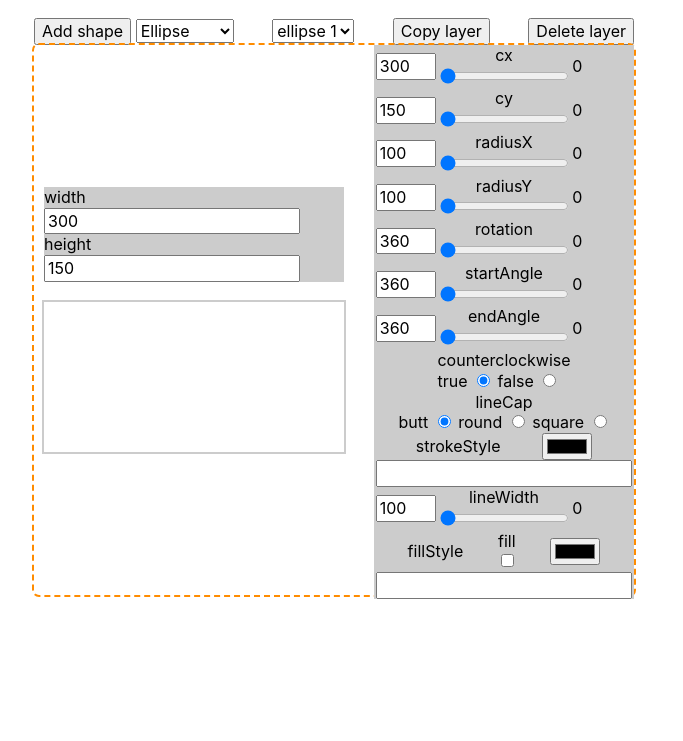
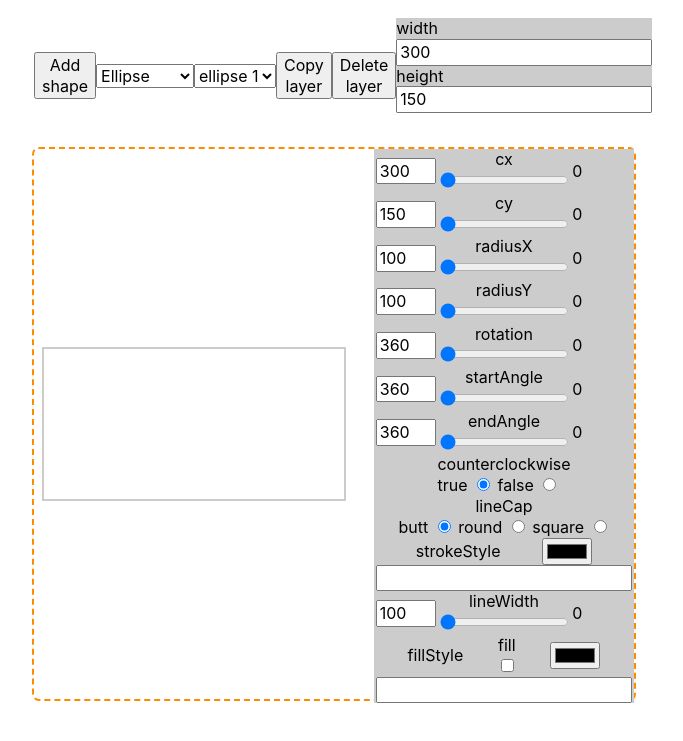
Before and after one commit to igorklyopov/canvas-manipulator, a plain HTML site: page index.html in a window 1280 px wide. Both pictures are taken after a click on the button "Add shape". Shown: the part 45-786 px from the top of the page, without its empty margins (306-989 px from the left). Drawn offline with Linux system fonts and the light colour scheme.

Commit message:
add change canvas size

```diff
--- a/css/style.css
+++ b/css/style.css
@@ -76,7 +76,15 @@ h1 {
   text-align: center;
 }
 
-.layers-menu {
+
+
+.layer_menu {
+  display: flex;
+  align-items: center;
+  justify-content: space-between;
+}
+
+.layer_menu_list{
   display: flex;
   align-items: center;
   justify-content: space-between;
@@ -118,6 +126,8 @@ h1 {
   display: flex;
   justify-content: space-between;
   align-items: center;
+
+  width: 100%;
 }
 
 .canvas_wrap {
@@ -125,7 +135,7 @@ h1 {
   margin-left: 10px;
 }
 
-.layer-header {
+.layer_header {
   display: flex;
   align-items: center;
   justify-content: space-between;
--- a/index.html
+++ b/index.html
@@ -10,34 +10,50 @@
   <body>
     <h1>Canvas manipulator</h1>
 
-    <div class="container layer-header" id="layer-header">
-      <div class="">
-        <button type="button" class="add-layer-btn" data-function="add-layer">
+    <div class="container layer_header" id="layer_header">
+      <div class="layer_menu">
+        <ul class="layer_menu_list layer_menu_add">
+          <li>
+            <button
+              type="button"
+              class="add-layer-btn"
+              data-function="add-layer"
+            >
               Add shape
             </button>
+          </li>
+          <li>
             <select
-          name="select-shape"
-          id="select-shape"
-          data-function="select-shape"
+              name="select_shape"
+              id="select_shape"
+              data-function="select_shape"
               class="shape-select"
             >
               <option value="ellipse">Ellipse</option>
               <option value="rectangle">Rectangle</option>
               <option value="line">Line</option>
             </select>
-      </div>
-
+          </li>
+        </ul>
+        <ul class="layer_menu_list layer_menu_change">
+          <li>
             <select
-        name="select-layer"
-        id="select-layer"
-        data-function="select-layer"
+              name="select_layer"
+              id="select_layer"
+              data-function="select_layer"
               class="layer-select is-hidden"
             ></select>
-
-      <button type="button" class="copy-layer-btn" data-function="copy-layer">
+          </li>
+          <li>
+            <button
+              type="button"
+              class="copy-layer-btn"
+              data-function="copy-layer"
+            >
               Copy layer
             </button>
-
+          </li>
+          <li>
             <button
               type="button"
               class="delete-layer-btn"
@@ -45,6 +61,35 @@
             >
               Delete layer
             </button>
+          </li>
+          <li>
+            <ul class="canvas_controls_list js_controls_canvas">
+              <li>
+                <label class="canvas-control">
+                  <span class="controls-name">width</span>
+                  <input
+                    type="number"
+                    value="300"
+                    name="canvas-width"
+                    data-name="canvas-control-input"
+                  />
+                </label>
+              </li>
+              <li>
+                <label class="canvas-control">
+                  <span class="controls-name">height</span>
+                  <input
+                    type="number"
+                    value="150"
+                    name="canvas-height"
+                    data-name="canvas-control-input"
+                  />
+                </label>
+              </li>
+            </ul>
+          </li>
+        </ul>
+      </div>
     </div>
 
     <ul class="container layers_list" id="layers_container"></ul>
--- a/js/main.js
+++ b/js/main.js
@@ -1,5 +1,4 @@
 // ====== Layers data ======>
-
 const savedLayersData = getLayersData();
 let LAYERS_DATA = [];
 
@@ -15,11 +14,13 @@ function saveLayersData() {
 // ====== Get layers ======>
 (() => {
   // refs
-  const layerHeaderRef = document.getElementById('layer-header');
-  const selectLayerRef = document.getElementById('select-layer');
-  const selectShapeRef = document.getElementById('select-shape');
+  const layerHeaderRef = document.getElementById('layer_header');
+  const selectLayerRef = document.getElementById('select_layer');
+  const selectShapeRef = document.getElementById('select_shape');
   const layersContainerRef = document.getElementById('layers_container');
-  const layersRefs = document.getElementsByClassName('js-layer');
+  const layersRefs = document.getElementsByClassName('js_layer');
+  const canvasControlsGlobalRef = document.querySelector('.js_controls_canvas');
+  const canvasGlobalRef = document.getElementsByClassName('js_canvas');
 
   let LAYER_NUMBER =
     LAYERS_DATA.length === 0 ? LAYERS_DATA.length + 1 : LAYERS_DATA.length;
@@ -43,8 +44,8 @@ function saveLayersData() {
     renderSelectLayerOptions(LAYERS_DATA);
   }
 
+  // ------ Layers menu ------>
   layerHeaderRef.addEventListener('click', onHeaderBtnClick);
-
   layerHeaderRef.addEventListener('change', onHeaderInputChange);
 
   function onHeaderBtnClick(e) {
@@ -69,11 +70,11 @@ function saveLayersData() {
 
   function onHeaderInputChange(e) {
     switch (e.target.dataset.function) {
-      case 'select-shape':
+      case 'select_shape':
         addLayer(e.target.value);
         break;
 
-      case 'select-layer':
+      case 'select_layer':
         selectLayer(e);
         break;
 
@@ -101,41 +102,36 @@ function saveLayersData() {
     LAYER_NUMBER += 1;
   }
 
+  function selectLayer(e) {
+    Array.from(layersRefs).forEach((layerItem, index) => {
+      layerItem.id === e.target.value
+        ? (layerItem.style.zIndex = LAYERS_DATA.length + 1)
+        : (layerItem.style.zIndex = index);
+    });
+  }
+
+  function deleteLayer(layerId) {
+    for (const layerItem of layersRefs) {
+      if (layerItem.id === layerId) {
+        layerItem.remove();
+      }
+    }
+
+    LAYERS_DATA = LAYERS_DATA.filter((layerItem) => layerItem.id !== layerId);
+    saveLayersData();
+  }
+
   function renderLayers(data) {
     const layersMarkup = data.map((layerItem) => {
       const layerItemEl = document.createElement('li');
       layerItemEl.setAttribute('id', layerItem.id);
       layerItemEl.setAttribute('data-shape', layerItem.type);
-      const layerItemElClassNames = ['layers_item', 'js-layer'];
+      const layerItemElClassNames = ['layers_item', 'js_layer'];
       layerItemEl.className = layerItemElClassNames.join(' ');
 
       const canvasFieldMarkup = `
         <div class="canvas_wrap">
-          <ul class="canvas_controls_list js_controls_canvas">
-            <li>
-              <label class="canvas-control">
-                <span class="controls-name">width</span>
-                <input
-                  type="number"
-                  value="300"
-                  name="canvas-width"
-                  data-name="canvas-control-input"
-                />
-              </label>
-            </li>
-            <li>
-              <label class="canvas-control">
-                <span class="controls-name">height</span>
-                <input
-                  type="number"
-                  value="150"
-                  name="canvas-height"
-                  data-name="canvas-control-input"
-                />
-              </label>
-            </li>
-          </ul>
-          <canvas class="canvas js-canvas"></canvas>
+          <canvas class="canvas js_canvas"></canvas>
         </div>
     `;
 
@@ -151,12 +147,107 @@ function saveLayersData() {
     layersContainerRef.append(...layersMarkup);
   }
 
+  function renderSelectLayerOptions(layersData) {
+    const selectLayerOptionsMarkup = layersData
+      .map((item, index) => {
+        const isLastIndex = index === layersData.length - 1;
+
+        return `
+        <option value="${item.id}" class="js_select_layer_option" ${
+          isLastIndex ? 'selected' : ''
+        }>${item.name}</option>
+      `;
+      })
+      .reverse();
+
+    selectLayerRef.insertAdjacentHTML('afterbegin', selectLayerOptionsMarkup);
+
+    selectLayerRef.classList.remove('is-hidden');
+  }
+
+  function deleteSelectLayerOption(layerId) {
+    const selectLayerOptionsRefs = selectLayerRef.getElementsByClassName(
+      'js_select_layer_option'
+    ); // or const selectLayerOptionsRefs = selectLayerRef.options
+
+    for (const selectLayerOption of selectLayerOptionsRefs) {
+      if (selectLayerOption.selected) {
+        layerId = selectLayerOption.value;
+        selectLayerOption.remove();
+      }
+    }
+
+    if (selectLayerRef.children.length < 1) {
+      selectLayerRef.classList.add('is-hidden');
+    }
+  }
+
+  function writeParamsToLayerData(paramsName, paramsData) {
+    const currentLayerId = selectLayerRef.value;
+
+    for (const layerItem of LAYERS_DATA) {
+      if (layerItem.id === currentLayerId) {
+        layerItem[paramsName] = paramsData;
+      }
+    }
+  }
+
+  //------ Canvas controls ------>
+  canvasControlsGlobalRef.addEventListener('input', onCanvasCtrlChange);
+
+  // function initCanvasParams(data) {
+  //   const savedCanvasParams = data.canvasParams;
+
+  //   if (!savedCanvasParams) return;
+
+  //   canvasRef.width = savedCanvasParams.width;
+  //   canvasRef.height = savedCanvasParams.height;
+
+  //   const canvasControlsInputRefs = layerRef.querySelectorAll(
+  //     '[data-name="canvas-control-input"]'
+  //   );
+
+  //   for (const inputItem of canvasControlsInputRefs) {
+  //     switch (inputItem.name) {
+  //       case 'canvas-width':
+  //         inputItem.value = savedCanvasParams.width;
+  //         break;
+
+  //       case 'canvas-height':
+  //         inputItem.value = savedCanvasParams.height;
+  //         break;
+
+  //       default:
+  //         break;
+  //     }
+  //   }
+  // }
+
+  function onCanvasCtrlChange(e) {
+    Array.from(canvasGlobalRef).forEach((canvasItem) => {
+      switch (e.target.name) {
+        case 'canvas-width':
+          canvasItem.width = e.target.value;
+          break;
+
+        case 'canvas-height':
+          canvasItem.height = e.target.value;
+          break;
+
+        default:
+          break;
+      }
+    });
+  }
+  // <------ END Canvas controls ------
+
+  // <------ END Layers menu ------
+
   function controlLayers(data) {
     data.forEach((layerItem) => {
       // refs
       const layerRef = document.getElementById(layerItem.id);
       const controlsShapeRef = layerRef.querySelector('.js_controls_shape');
-      const controlsCanvasRef = layerRef.querySelector('.js_controls_canvas');
       const controlsInputRefs = layerRef.querySelectorAll('.js_control_input');
       const controlsMaxValueRefs = layerRef.querySelectorAll(
         '[data-type="max-value"]'
@@ -164,7 +255,7 @@ function saveLayersData() {
       const controlValueRefs = layerRef.querySelectorAll('[data-value]');
 
       // canvas
-      const canvasRef = layerRef.querySelector('.js-canvas');
+      const canvasRef = layerRef.querySelector('.js_canvas');
       const canvasContext = canvasRef.getContext('2d');
       //------------
 
@@ -187,9 +278,24 @@ function saveLayersData() {
 
       controlsShapeRef.addEventListener('change', onShapeCtrlChange);
       controlsShapeRef.addEventListener('mousewheel', onShapeCtrlScroll);
-      controlsCanvasRef.addEventListener('change', onCanvasCtrlChange);
 
-      initCanvasParams(layerItem);
+      //--- Render shape if canvas width or height will be changing --->
+      let observer = new MutationObserver((mutationRecords) => {
+        if (
+          (mutationRecords[0].type === 'attributes' &&
+            mutationRecords[0].attributeName === 'width') ||
+          mutationRecords[0].attributeName === 'height'
+        ) {
+          renderShape(SHAPE_PARAMS);
+        }
+      });
+
+      observer.observe(canvasRef, {
+        attributes: true,
+      });
+      //<-----------------------------------------------------
+
+      // initCanvasParams(layerItem);
       initControlsValues();
       initControlsMaxValues();
       renderShape(SHAPE_PARAMS);
@@ -243,23 +349,6 @@ function saveLayersData() {
         renderControlsValues(e.target);
 
         clearCanvas();
-        renderShape(SHAPE_PARAMS);
-      }
-
-      function onCanvasCtrlChange(e) {
-        switch (e.target.name) {
-          case 'canvas-width':
-            canvasRef.width = e.target.value;
-            break;
-
-          case 'canvas-height':
-            canvasRef.height = e.target.value;
-            break;
-
-          default:
-            break;
-        }
-
         renderShape(SHAPE_PARAMS);
       }
 
@@ -356,102 +445,10 @@ function saveLayersData() {
         });
       }
 
-      function initCanvasParams(data) {
-        const savedCanvasParams = data.canvasParams;
-
-        if (!savedCanvasParams) return;
-
-        canvasRef.width = savedCanvasParams.width;
-        canvasRef.height = savedCanvasParams.height;
-
-        const canvasControlsInputRefs = layerRef.querySelectorAll(
-          '[data-name="canvas-control-input"]'
-        );
-
-        for (const inputItem of canvasControlsInputRefs) {
-          switch (inputItem.name) {
-            case 'canvas-width':
-              inputItem.value = savedCanvasParams.width;
-              break;
-
-            case 'canvas-height':
-              inputItem.value = savedCanvasParams.height;
-              break;
-
-            default:
-              break;
-          }
-        }
-      }
-
       function clearCanvas() {
         canvasContext.clearRect(0, 0, canvasRef.width, canvasRef.height);
       }
     });
-  }
-
-  function renderSelectLayerOptions(layersData) {
-    const selectLayerOptionsMarkup = layersData
-      .map((item, index) => {
-        const isLastIndex = index === layersData.length - 1;
-
-        return `
-        <option value="${item.id}" class="js-select-layer-option" ${
-          isLastIndex ? 'selected' : ''
-        }>${item.name}</option>
-      `;
-      })
-      .reverse();
-
-    selectLayerRef.insertAdjacentHTML('afterbegin', selectLayerOptionsMarkup);
-
-    selectLayerRef.classList.remove('is-hidden');
-  }
-
-  function writeParamsToLayerData(paramsName, paramsData) {
-    const currentLayerId = selectLayerRef.value;
-
-    for (const layerItem of LAYERS_DATA) {
-      if (layerItem.id === currentLayerId) {
-        layerItem[paramsName] = paramsData;
-      }
-    }
-  }
-
-  function selectLayer(e) {
-    Array.from(layersRefs).forEach((layerItem, index) => {
-      layerItem.id === e.target.value
-        ? (layerItem.style.zIndex = LAYERS_DATA.length + 1)
-        : (layerItem.style.zIndex = index);
-    });
-  }
-
-  function deleteLayer(layerId) {
-    for (const layerItem of layersRefs) {
-      if (layerItem.id === layerId) {
-        layerItem.remove();
-      }
-    }
-
-    LAYERS_DATA = LAYERS_DATA.filter((layerItem) => layerItem.id !== layerId);
-    saveLayersData();
-  }
-
-  function deleteSelectLayerOption(layerId) {
-    const selectLayerOptionsRefs = selectLayerRef.getElementsByClassName(
-      'js-select-layer-option'
-    ); // or const selectLayerOptionsRefs = selectLayerRef.options
-
-    for (const selectLayerOption of selectLayerOptionsRefs) {
-      if (selectLayerOption.selected) {
-        layerId = selectLayerOption.value;
-        selectLayerOption.remove();
-      }
-    }
-
-    if (selectLayerRef.children.length < 1) {
-      selectLayerRef.classList.add('is-hidden');
-    }
   }
 })();
 // <===== END Get layers ======
```
Lines whose indentation alone changed are shown as unchanged.
